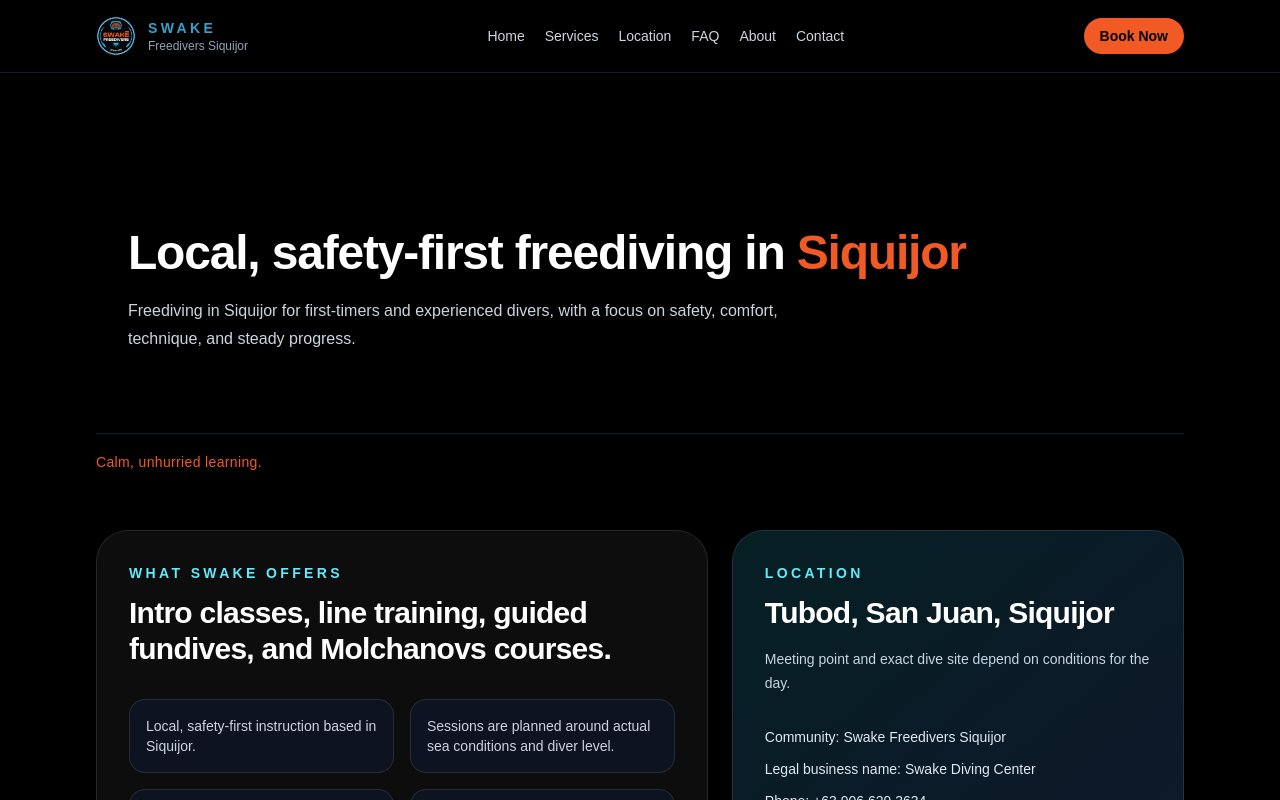
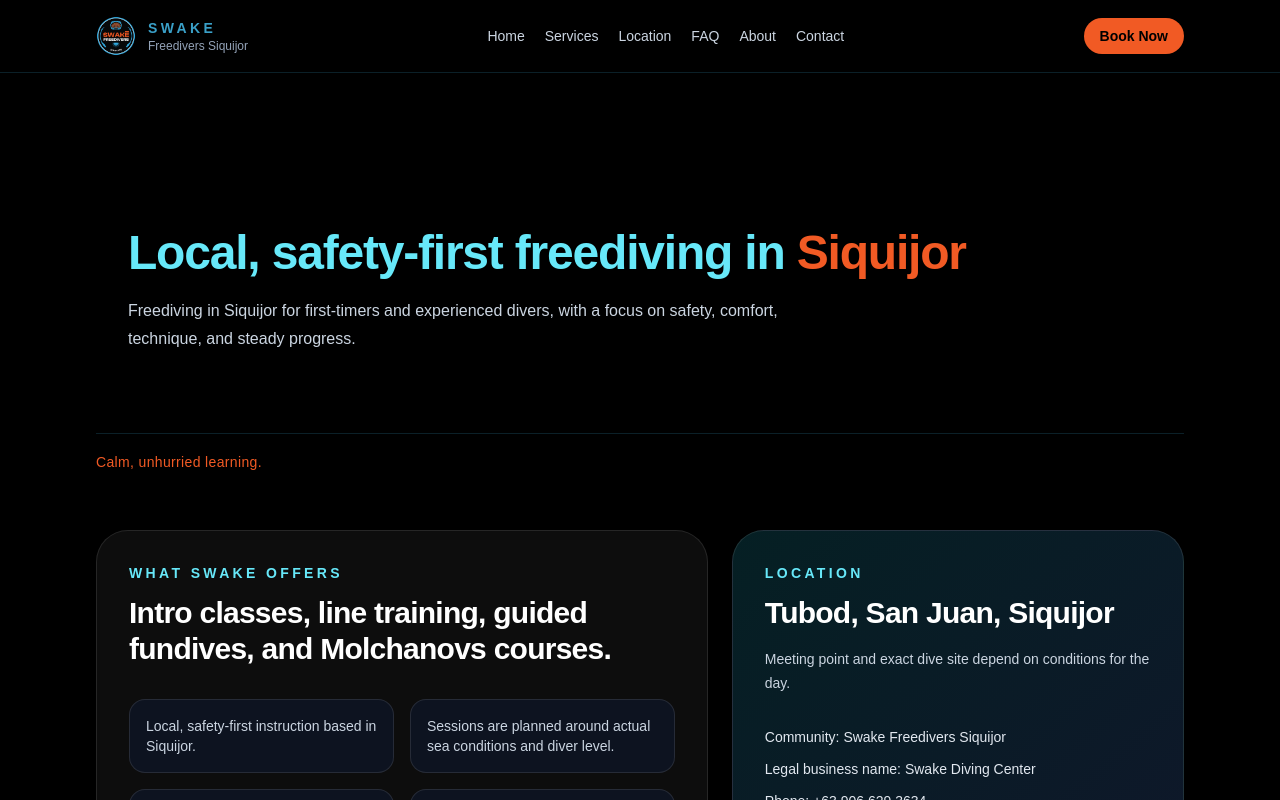
Before and after one commit to cbmserino-cyber/swake-diving-center, a Next.js app: page / in a window 1280 px wide. Shown: the top 800 px of the page. Built offline with nearby package versions, Linux system fonts and the light colour scheme.

Commit message:
Update page.tsx

```diff
--- a/app/page.tsx
+++ b/app/page.tsx
@@ -15,7 +15,7 @@ export default function HomePage() {
           eyebrow=""
           title={
             <>
-              Local, safety-first freediving in{" "}
+              <span className="font-bold text-cyan-300">Local, safety-first freediving in{" "}</span>
               <span className="font-bold text-[#F15A24]">Siquijor</span>
             </>
           }
```
